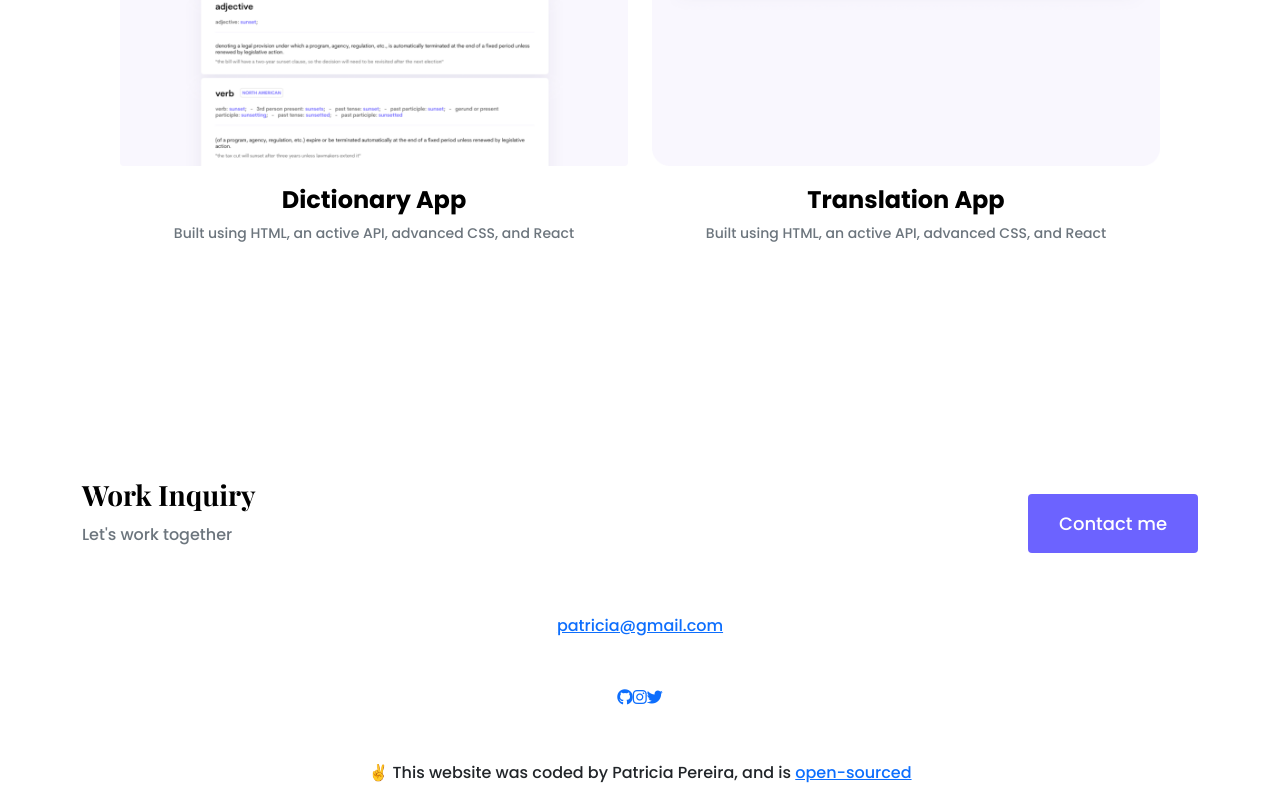
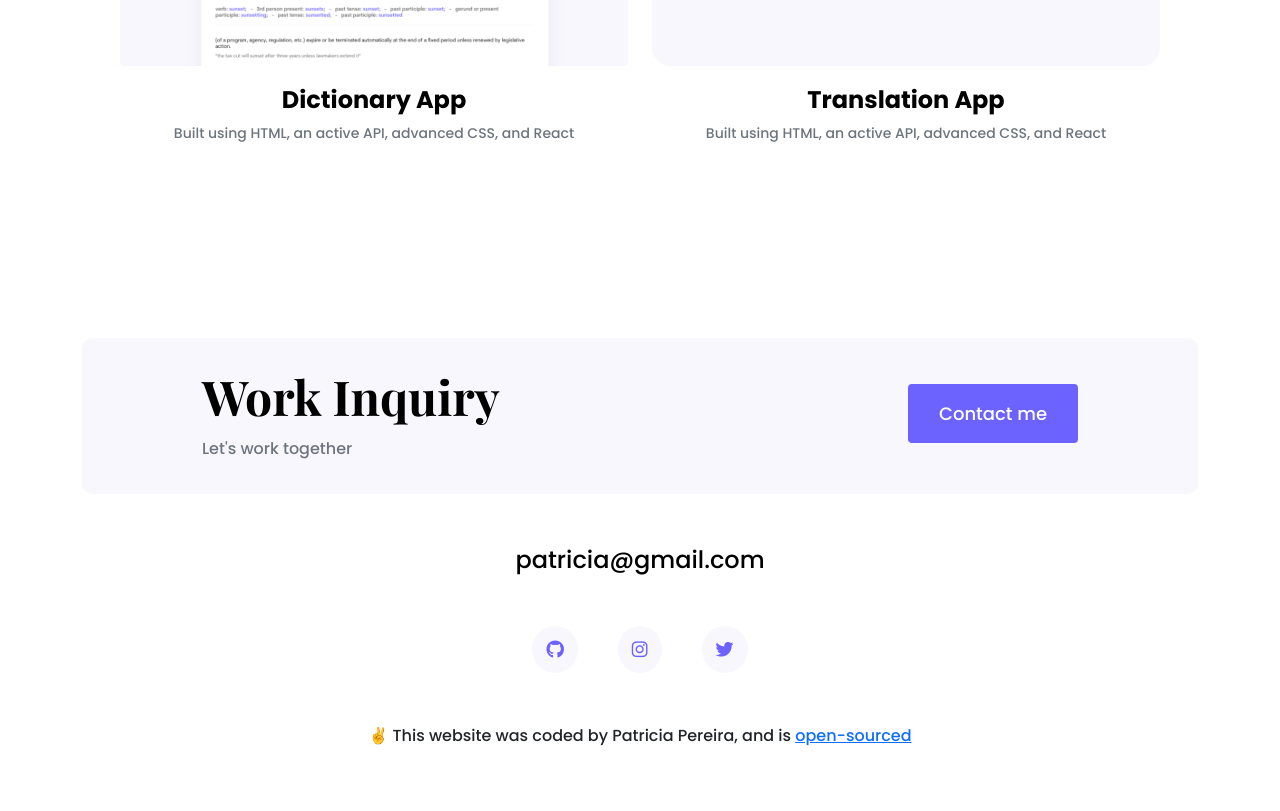
Before and after one commit to Sruti-sahini/Portfolio, a plain HTML site: page work.html in a window 1280 px wide. Shown: the part 1452-2263 px from the top of the page. Drawn offline with nearby package versions, Linux system fonts and the light colour scheme.

Commit message:
Update portfolio.css

```diff
--- a/styles/portfolio.css
+++ b/styles/portfolio.css
@@ -29,6 +29,10 @@ h2 {
   font-size: 64px;
 }
 
+h3 {
+  font-size: 48px;
+}
+
 p {
   font-weight: normal;
   font-size: 16px;
@@ -38,7 +42,7 @@ p {
 .hero {
   background: var(--secondary-color);
   text-align: center;
-  padding: 160px 20px;
+  padding: 80px 20px;
 }
 
 .hero p {
@@ -56,7 +60,7 @@ p {
 }
 
 .content-container {
-  padding: 160px 20px;
+  padding: 60px 20px;
 }
 
 .content h1 {
@@ -137,18 +141,57 @@ nav li.active a {
   color: var(--branding-color);
 }
 
+footer {
+  margin: 60px 0;
+}
+
+footer .contact-box {
+  background: var(--secondary-color);
+  padding: 30px 120px;
+  border-radius: 10px;
+}
+
+footer .contact-box p {
+  margin: 0;
+}
+
+footer .email-link {
+  text-decoration: none;
+  color: black;
+  font-size: 24px;
+}
+
+footer .email-link:hover {
+  color: var(--branding-color);
+}
+
+footer .social-links a {
+  margin: 0 20px;
+  color: var(--branding-color);
+  background: var(--secondary-color);
+  padding: 10px 14px;
+  border-radius: 50%;
+  font-size: 18px;
+  transition: all 100ms ease-in-out;
+}
+
+footer .social-links a:hover {
+  color: white;
+  background: var(--branding-color);
+}
+
 @media (max-width: 900px) {
   h1 {
     font-size: 44px;
-    line-height: 56px;
+    line-height: 1.5;
   }
 
   h2 {
     font-size: 44px;
   }
 
-  .hero {
-    padding: 80px 20px;
+  h3 {
+    font-size: 26px;
   }
 
   .content {
```
